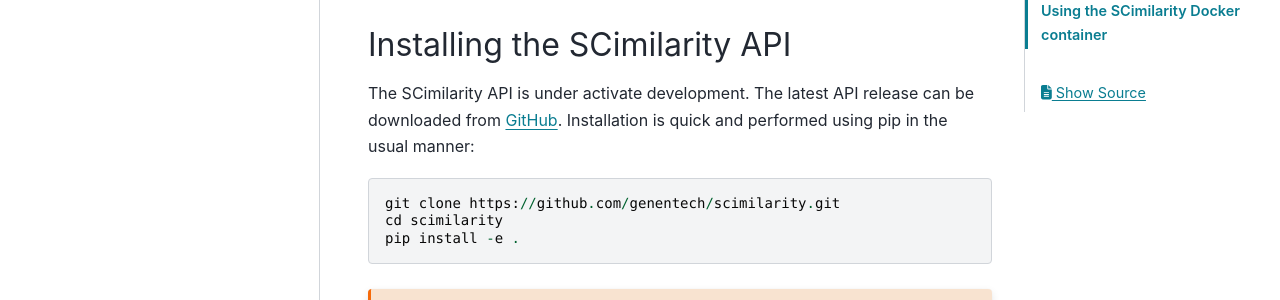
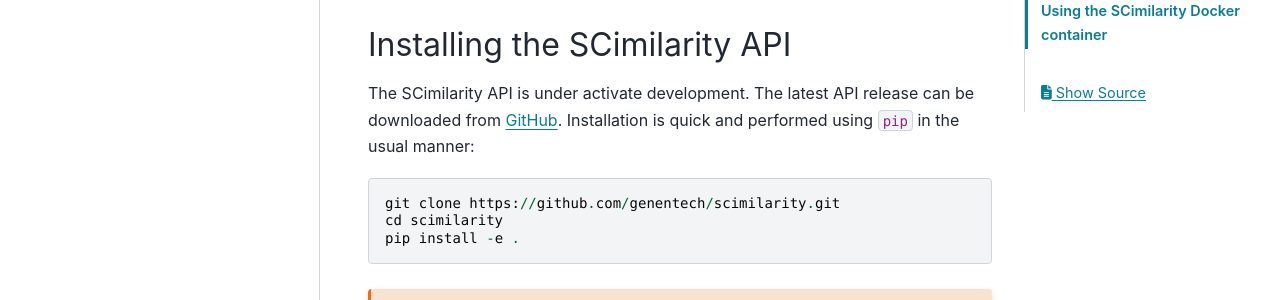
Before and after one commit to Genentech/scimilarity, a Sphinx documentation site: the page built from docs/install.rst, in a window 1280 px wide and 900 px high. Shown: the part 210-510 px from the top of the window. Built offline with Sphinx 7.4.7 and the PyData theme 0.15.4, drawn with Linux system fonts in a browser that asks for light colours; pages that are not in the unit, such as notebooks, are missing from menus.

Commit message:
Also minor

```diff
--- a/docs/install.rst
+++ b/docs/install.rst
@@ -8,7 +8,7 @@
 
 The SCimilarity API is under activate development. The latest API release can be
 downloaded from `GitHub <https://github.com/genentech/scimilarity>`__.
-Installation is quick and performed using pip in the usual manner:
+Installation is quick and performed using ``pip`` in the usual manner:
 
 ::
 
```
